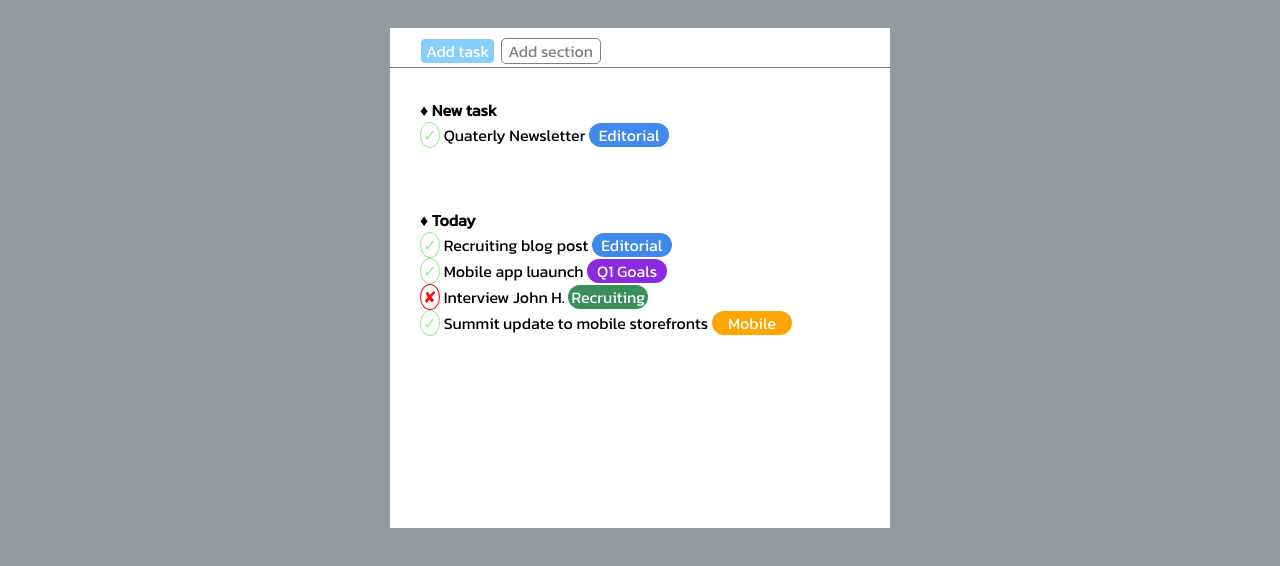
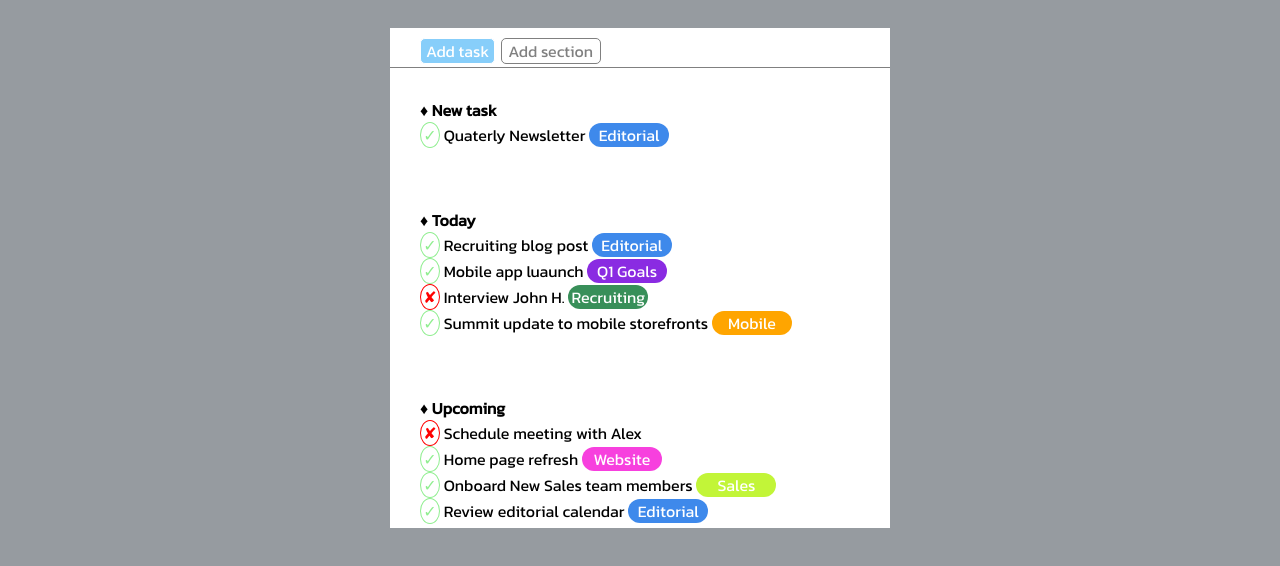
Before and after one commit to cristinagiacobbe/html-css-toboolist, a plain HTML site: page index.html in a window 1280 px wide. Shown: the part 92-658 px from the top of the page. Drawn offline with Linux system fonts and the light colour scheme.

Commit message:
Add upcoming section

```diff
--- a/index.html
+++ b/index.html
@@ -66,8 +66,35 @@
                </div>
             </li>
      </section>
-
-
+     <section class="upcoming">
+      <ul>&#9830 <strong>Upcoming</strong></ul>
+         <li>
+            <div class="row-list">
+               <div class="uncheck">&#x2718;</div>
+               <div class="text">Schedule meeting with Alex</div>
+            </div>
+         </li>
+         <li>
+            <div class="row-list">
+               <div class="check">&check;</div>
+               <div class="text">Home page refresh</div>
+               <div class="link website"><a href="#">Website</a></div>
+            </div>
+         </li>
+         <li>
+            <div class="row-list">
+               <div class="check">&check;</div>
+               <div class="text">Onboard New Sales team members</div>
+               <div class="link sales"><a href="#">Sales</a></div>
+            </div>
+         </li>
+         <li>
+            <div class="row-list">
+               <div class="check">&check;</div>
+               <div class="text">Review editorial calendar</div>
+               <div class="link editorial"><a href="#">Editorial</a></div>
+            </div>
+         </li>
    </div>
 </main>
 
--- a/style.css
+++ b/style.css
@@ -66,7 +66,7 @@ header{
     background-color: white;
     text-align: center;
 }
-.new-task, .today{
+.new-task, .today, .upcoming{
     padding:30px;
 }
 li{
@@ -109,6 +109,12 @@ a{
 .mobile{
     background-color: orange;
 }
+.website{
+    background-color: rgb(247, 64, 222);
+}
+.sales{
+    background-color: rgb(194, 245, 56);
+}
 .uncheck{
     display:inline-block;
     width: 20px;
```
